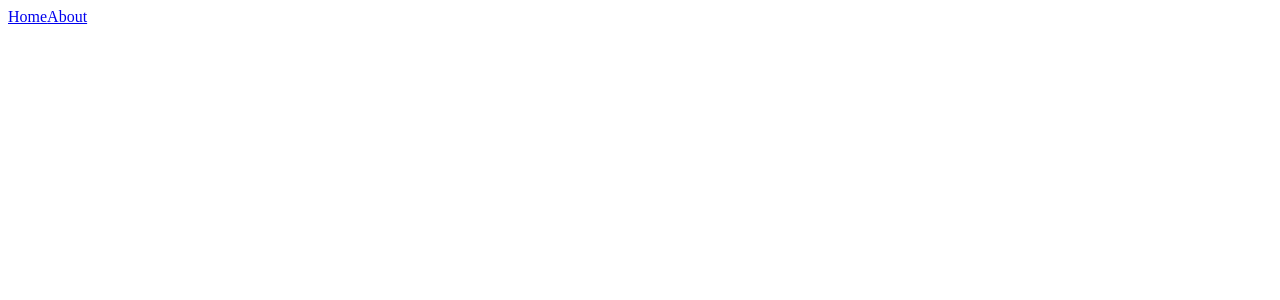
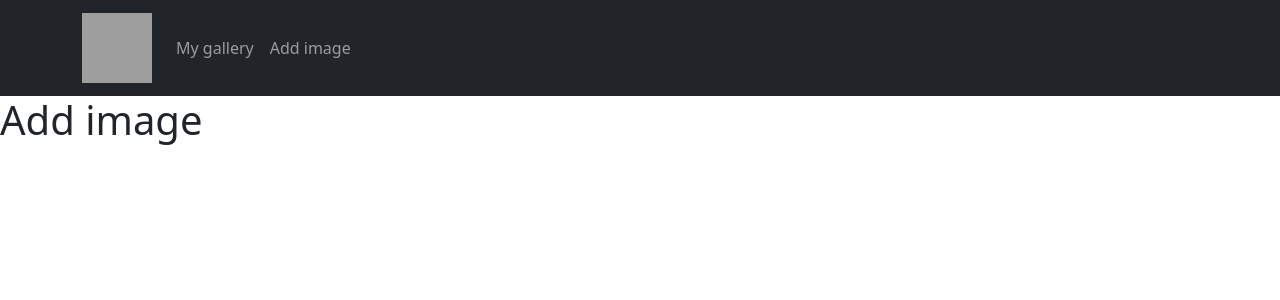
Before and after one commit to AnthonyBrayan/myfavouriteimages-front-end, a React (Vite) app: page /addimage in a window 1280 px wide. Before the commit this address had no page. Shown: the top 300 px of the page. Built offline with nearby package versions, Linux system fonts and the light colour scheme; grey boxes are pictures that could not be loaded.

Commit message:
Logo import

```diff
--- a/package.json
+++ b/package.json
@@ -10,14 +10,16 @@
     "preview": "vite preview"
   },
   "dependencies": {
+    "bootstrap": "^5.3.2",
     "react": "^18.2.0",
+    "react-bootstrap": "^2.9.1",
     "react-dom": "^18.2.0",
     "react-router-dom": "^6.18.0"
   },
   "devDependencies": {
     "@types/react": "^18.2.15",
     "@types/react-dom": "^18.2.7",
-    "@vitejs/plugin-react-swc": "^3.3.2",
+    "@vitejs/plugin-react-swc": "^3.4.1",
     "eslint": "^8.45.0",
     "eslint-plugin-react": "^7.32.2",
     "eslint-plugin-react-hooks": "^4.6.0",
--- a/src/Components/Navbar/Navbar.jsx
+++ b/src/Components/Navbar/Navbar.jsx
@@ -1,11 +1,42 @@
-import { Link } from 'react-router-dom';
+// import { Link } from 'react-router-dom';
 
-const Navbar = () => {
-    return (
-      <nav>
-      <Link to="/">Home</Link>
-      <Link to="/Category">About</Link>
-    </nav>
-    );
-   };
-   export default Navbar;
+// const Navbar = () => {
+//     return (
+//       <nav>
+//       <Link to="/">Home</Link>
+//       <Link to="/addimage">Add Image</Link>
+//     </nav>
+//     );
+//    };
+//    export default Navbar;
+
+import Container from 'react-bootstrap/Container';
+import Nav from 'react-bootstrap/Nav';
+import Navbar from 'react-bootstrap/Navbar';
+import 'bootstrap/dist/css/bootstrap.min.css';
+
+function ColorSchemesExample() {
+  return (
+    <>
+      <Navbar bg="dark" data-bs-theme="dark">
+        <Container>
+          <Navbar.Brand href="/">
+          <img
+              src="https://res.cloudinary.com/dipahj9kx/image/upload/v1699117341/Images/sjuobod1jrd4nk3u0tza.png"
+              width="70"
+              height="70"
+              className="d-inline-block align-top"
+              alt="Logo"
+            />
+          </Navbar.Brand>
+          <Nav className="me-auto">
+            <Nav.Link href="/">My gallery</Nav.Link>
+            <Nav.Link href="/addimage">Add image</Nav.Link>
+          </Nav>
+        </Container>
+      </Navbar>
+    </>
+  );
+}
+
+export default ColorSchemesExample;
--- a/src/Router.jsx
+++ b/src/Router.jsx
@@ -1,7 +1,7 @@
 import { Route, Routes } from "react-router-dom";
 import Home from "./Views/Home.jsx";
 import Navbar from "./Components/Navbar/Navbar.jsx";
-import Category from "./Views/Category.jsx";
+import Category from "./Views/AddImage.jsx";
 
 
 const Router = () => {
@@ -10,7 +10,7 @@ const Router = () => {
 <Navbar />
 <Routes>
      <Route path="/" element={<Home />} />
-     <Route path="/category" element={<Category />} />
+     <Route path="/addimage" element={<Category />} />
    </Routes>
 </>
  );
--- a/src/Views/Category.jsx
+++ b/src/Views/AddImage.jsx
@@ -1,7 +1,7 @@
 const Category = () => {
     return (
       <div>
-        <h1>Category</h1>
+        <h1>Add image</h1>
       </div>
     );
    };
```
Also changed, not shown: 1 other file (tests, documents, lock files or other folders).
